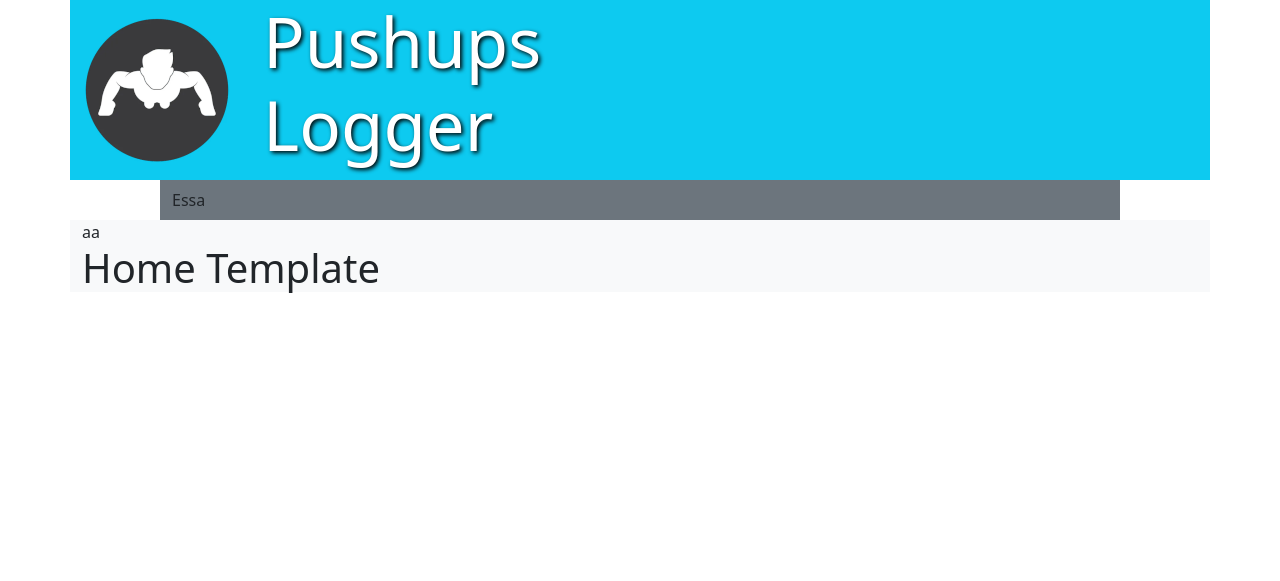
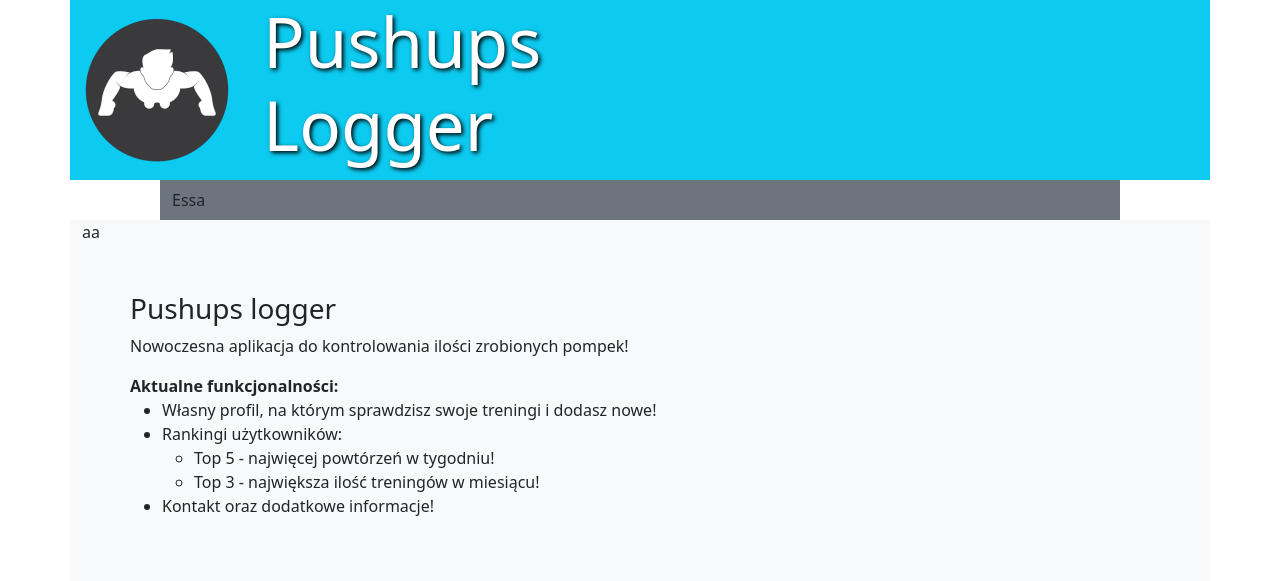
Before and after one commit to Reniferowski/PushupsLogger, a Django app: page / in a window 1280 px wide. Shown: the top 581 px of the page. Run offline with Django 4.2, Linux system fonts and the light colour scheme.

Commit message:
opis strony głównej

```diff
--- a/projekt/base/templates/base/home.html
+++ b/projekt/base/templates/base/home.html
@@ -1,6 +1,20 @@
 {% extends 'main.html' %}
 
 {% block content %}
-<h1> Home Template</h1>
-
-{% endblock %}
+<div class="container px-5">
+    <br><br>
+    <h3>Pushups logger</h3>
+    <p>Nowoczesna aplikacja do kontrolowania ilości zrobionych pompek!</p>
+        <b>Aktualne funkcjonalności:</b>
+        <ul>
+            <li>Własny profil, na którym sprawdzisz swoje treningi i dodasz nowe!</li>
+            <li>Rankingi użytkowników:</li>
+            <ul>
+                <li>Top 5 - najwięcej powtórzeń w tygodniu!</li>
+                <li>Top 3 - największa ilość treningów w miesiącu!</li>
+            </ul>
+            <li>Kontakt oraz dodatkowe informacje!</li>
+        </ul>
+    <br><br>
+</div>
+{% endblock content %}
```
